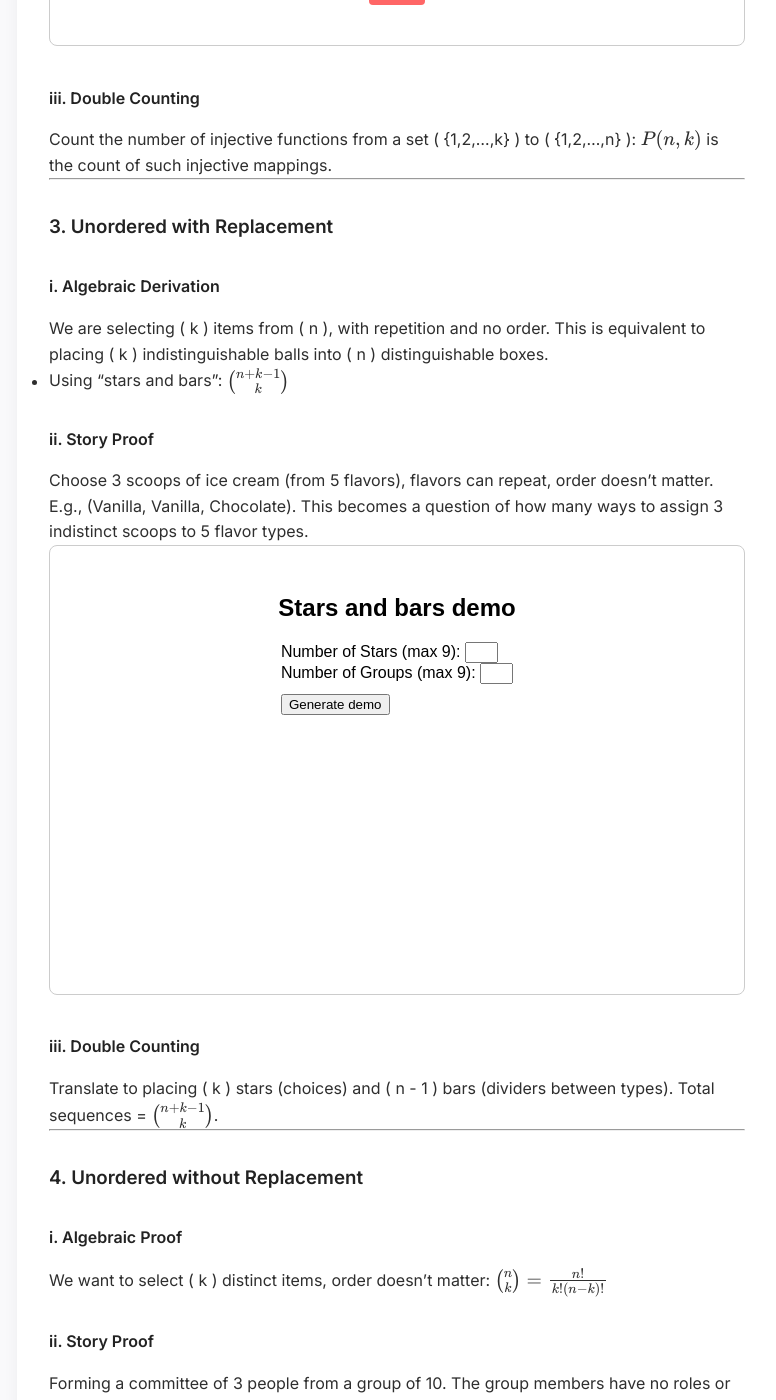
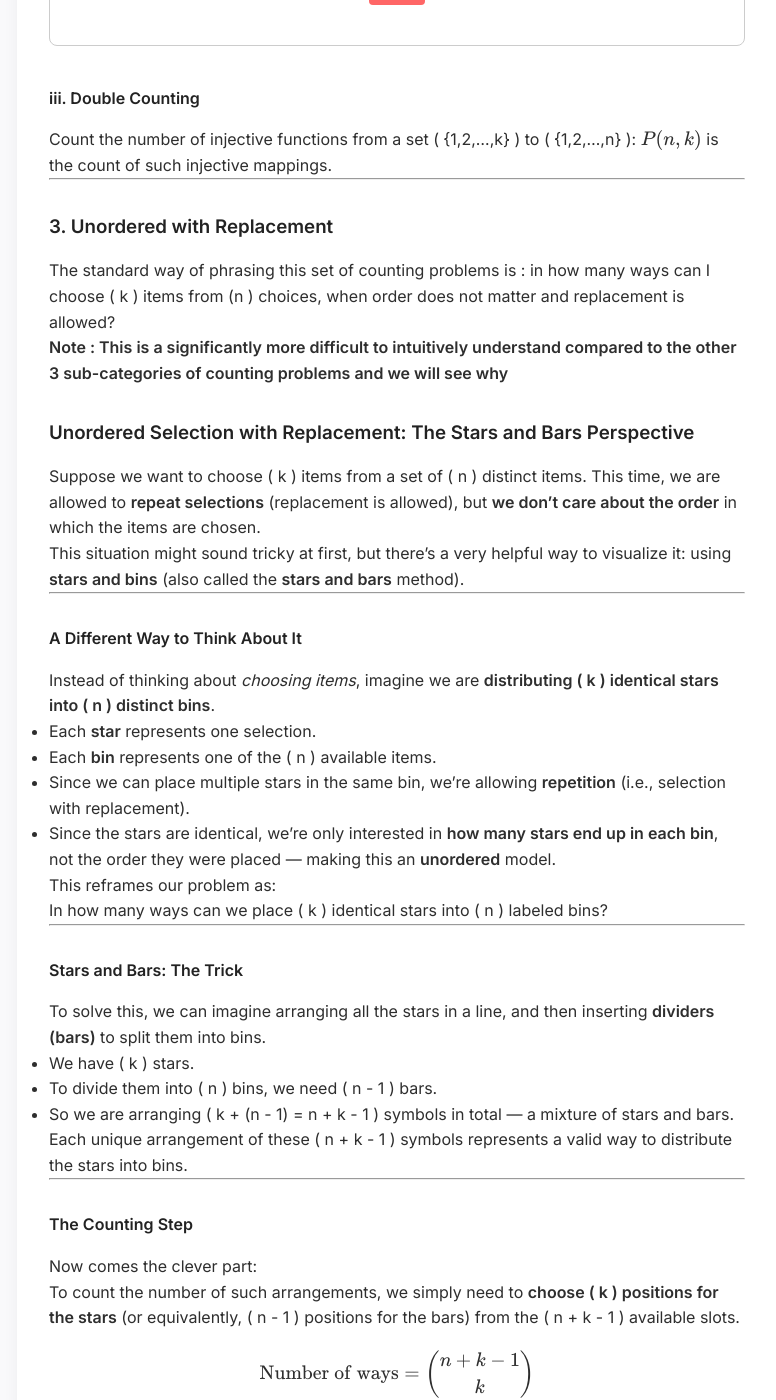
Before and after one commit to 21f3002975/21f3002975.github.io, a Jekyll site: the page built from index.md, in a window 1280 px wide and 1400 px high, scrolled down 8347 px. Shown: the whole window, without its empty margins (307-1083 px from the left). Built offline with Jekyll 4.4.1, drawn with Linux system fonts in a browser that asks for light colours; nearby versions of some CDN libraries; some of the changed text lies outside the part shown.

Commit message:
3rd counting method

```diff
--- a/index.md
+++ b/index.md
@@ -266,16 +266,79 @@ $$ P(n, k) $$ is the count of such injective mappings.
 ---
 
 ### 3. **Unordered with Replacement**
-#### i. Algebraic Derivation
 
-We are selecting \( k \) items from \( n \), with repetition and no order. This is equivalent to placing \( k \) indistinguishable balls into \( n \) distinguishable boxes.
-- Using "stars and bars":
-$$ \binom{n + k - 1}{k} $$
+The standard way of phrasing this set of counting problems is : in how many ways can I choose \( k \) items from \(n \) choices, when order does not matter and replacement is allowed?
 
-#### ii. Story Proof
-Choose 3 scoops of ice cream (from 5 flavors), flavors can repeat, order doesn’t matter. E.g., (Vanilla, Vanilla, Chocolate).
-This becomes a question of how many ways to assign 3 indistinct scoops to 5 flavor types.
+**Note : This is a significantly more difficult to intuitively understand compared to the other 3 sub-categories of counting problems and we will see why**
 
+### Unordered Selection with Replacement: The Stars and Bars Perspective
+
+Suppose we want to choose \( k \) items from a set of \( n \) distinct items. This time, we are allowed to **repeat selections** (replacement is allowed), but **we don’t care about the order** in which the items are chosen.
+
+This situation might sound tricky at first, but there's a very helpful way to visualize it: using **stars and bins** (also called the **stars and bars** method).
+
+---
+
+#### A Different Way to Think About It
+
+Instead of thinking about *choosing items*, imagine we are **distributing \( k \) identical stars into \( n \) distinct bins**.
+
+- Each **star** represents one selection.
+- Each **bin** represents one of the \( n \) available items.
+- Since we can place multiple stars in the same bin, we're allowing **repetition** (i.e., selection with replacement).
+- Since the stars are identical, we’re only interested in **how many stars end up in each bin**, not the order they were placed — making this an **unordered** model.
+
+This reframes our problem as:
+> In how many ways can we place \( k \) identical stars into \( n \) labeled bins?
+
+---
+
+#### Stars and Bars: The Trick
+
+To solve this, we can imagine arranging all the stars in a line, and then inserting **dividers (bars)** to split them into bins.
+
+- We have \( k \) stars.
+- To divide them into \( n \) bins, we need \( n - 1 \) bars.
+- So we are arranging \( k + (n - 1) = n + k - 1 \) symbols in total — a mixture of stars and bars.
+
+Each unique arrangement of these \( n + k - 1 \) symbols represents a valid way to distribute the stars into bins.
+
+---
+
+#### The Counting Step
+
+Now comes the clever part:
+To count the number of such arrangements, we simply need to **choose \( k \) positions for the stars** (or equivalently, \( n - 1 \) positions for the bars) from the \( n + k - 1 \) available slots.
+
+$$
+\text{Number of ways} = \binom{n + k - 1}{k}
+$$
+
+This is the total number of ways to choose \( k \) items from \( n \) types, **with replacement** and **without considering order**.
+
+---
+
+#### Real-World Analogy
+
+Imagine you have \$100 that you want to break into bills of certain denominations: \$50, \$20, \$10, and \$5. Your goal is to find out **how many different ways** you can split the \$100 using any number of these bills — as long as the total is exactly \$100.
+
+Here, each **denomination** (\$50, \$20, \$10, \$5) acts like a **bin** (or category), and each time you choose a bill, you're placing a **star** into that bin.
+
+- You can choose the same denomination multiple times — just like **replacement** in our model.
+- You don’t care about the **order** in which the bills are chosen — only **how many** of each you end up with.
+
+This is exactly the kind of problem stars and bars was designed for:
+> You are distributing a fixed number of identical items (dollar value in this case) across a fixed set of labeled categories (bill types), allowing repeats, and ignoring order.
+
+If we translate this into math: you're counting how many integer solutions exist to an equation like:
+
+$$
+50x + 20y + 10z + 5w = 100
+$$
+
+under the constraint that \( x, y, z, w \geq 0 \) and are integers. This is a **partitioning problem**, and while solving it exactly involves a bit more than stars and bars (because of coefficients), the underlying **counting structure** is very similar: you're **placing indistinct units (stars) into labeled bins (bill types), with repetition and without caring about order**.
+
+<br><br>
 <iframe src="/visualizations/unordered-replacement.html" width="100%" height="450" style="border: 1px solid #ccc; border-radius: 8px;"></iframe>
 
 #### iii. Double Counting
```
